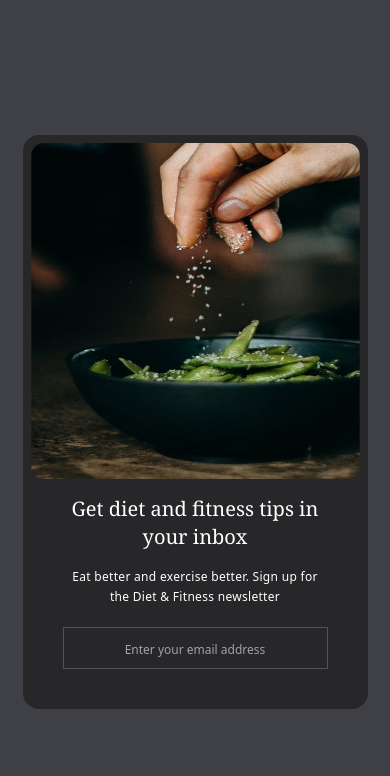
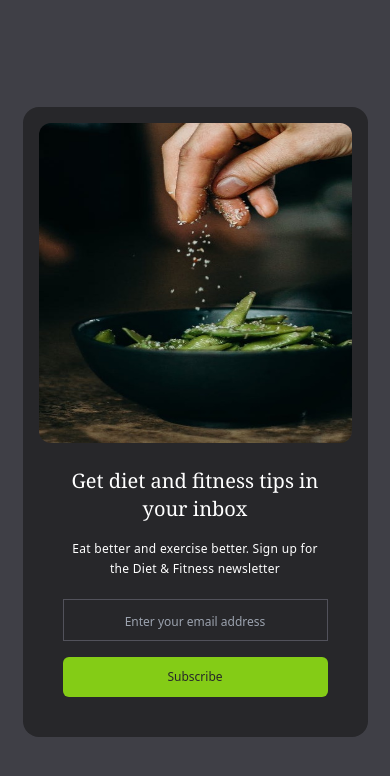
Before and after one commit to jaspreet338/Tailwind-mini-projects, a plain HTML site: page index.html in a window 390 px wide. Drawn offline with nearby package versions, Linux system fonts and the light colour scheme.

Commit message:
updated html file with final commit

```diff
--- a/index.html
+++ b/index.html
@@ -4,7 +4,6 @@
     <meta charset="UTF-8" />
     <meta http-equiv="X-UA-Compatible" content="IE=edge" />
     <meta name="viewport" content="width=device-width, initial-scale=1.0" />
-    <link rel="stylesheet" href="css/style.css" />
     <script src="https://cdn.tailwindcss.com"></script>
     <title>Email Subscribe</title>
   </head>
@@ -14,12 +13,12 @@
       <!-- Card -->
       <div class="bg-zinc-800 p-4 mx-6 rounded-2xl">
         <!-- Flex-container -->
-        <div class="flex flex-col md-flex-row rounded-l-xl">
+        <div class="flex flex-col md:flex-row rounded-l-xl">
           <!-- Image -->
           <img
             src="images/image.jpg"
             alt=""
-            class="object-fit rounded-xl h-80 md:h-64 md:rounded-l-xl md:rounded-r-none transform hover: scale-105 hover:rounded-xl duration-200"
+            class="object-fit rounded-xl h-80 md:h-64 md:rounded-l-xl md:rounded-r-none transform hover:scale-105 hover:rounded-xl duration-200"
           />
           <!-- Content -->
           <div class="p-6 md:p-12">
@@ -35,7 +34,10 @@
             <div class="flex flex-col mt-5 space-y-4 md:space-x-3 md:flex-row md:space-y-0">
               <input type="text" placeholder="Enter your email address"
               class="p-2 px-4 text-center text-white bg-zinc-800 border border-zinc-600 placeholder:text-xs
-              placeholder:text-center md:text-left placeholder:md:text-left focus:outline-none">
+              placeholder:text-center md:text-left placeholder:md:text-left focus:outline-none" />
+              <button class="px-5 py-3 text-xs rounded-md text-zinc-800 bg-lime-500 hover:bg-lime-700 hover:text-white duration-500">
+                Subscribe
+              </button>
             </div>
           </div>
         </div>
```
